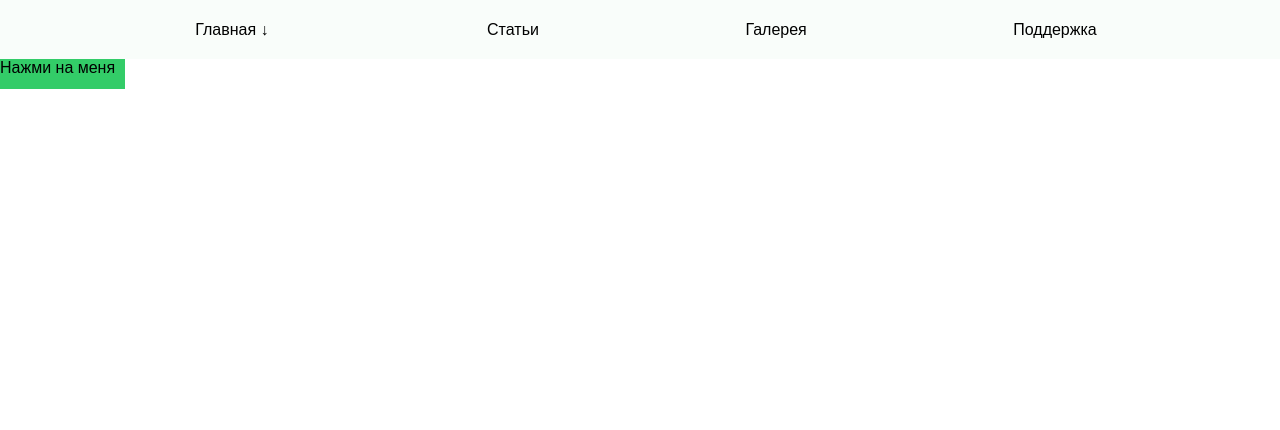
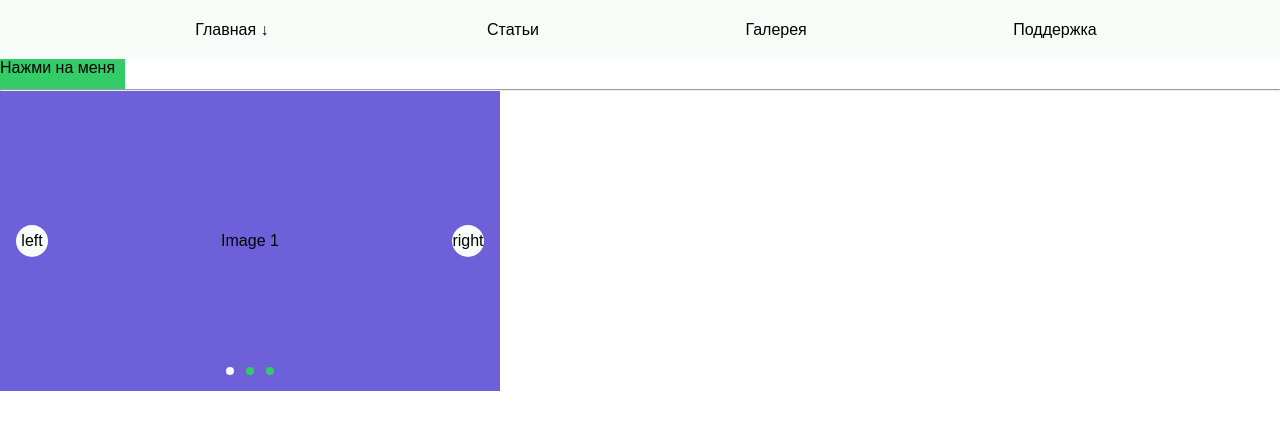
Before and after one commit to Ev-geek-niy/Animal-Site, a website built with Vite: page index.html in a window 1280 px wide. Built offline with nearby package versions, Linux system fonts and the light colour scheme.

Commit message:
Добавлен слайдер
- Добавлена базовая реализация слайдера
- Добавлена верстка шаблона, по которому создается слайдер
- Мелкие правки стиля модального окна

```diff
--- a/css/modal.css
+++ b/css/modal.css
@@ -15,6 +15,14 @@
     display: block;
 }
 
+.modal-header {
+    padding: 1rem;
+}
+
+.modal-content {
+    padding: 0 1rem;
+}
+
 .blackout {
     display: none;
     width: 100vw;
--- /dev/null
+++ b/css/slider.css
@@ -0,0 +1,61 @@
+.slider {
+    position: relative;
+    width: 500px;
+    height: 300px;
+    background: #6e60d8;
+
+}
+
+.slider .slide {
+    position: absolute;
+    opacity: 0;
+    top: 50%;
+    left: 50%;
+    transform: translate(-50%, -50%);
+}
+
+.slider .slide.active {
+    opacity: 1;
+}
+
+.slider-btn {
+    position: absolute;
+    top: 50%;
+    transform: translateY(-50%);
+    background: #f9fdfa;
+    width: 2rem;
+    height: 2rem;
+    border-radius: 1rem;
+    align-content: center;
+    text-align: center;
+    cursor: default;
+    user-select: none;
+}
+
+.slider-btn.prev {
+    left: 1rem;
+}
+
+.slider-btn.next {
+    right: 1rem;
+}
+
+.slider-counter {
+    position: absolute;
+    bottom: 1rem;
+    left: 50%;
+    transform: translateX(-50%);
+    display: flex;
+    gap: 12px;
+}
+
+.slider-counter > .dot {
+    width: 8px;
+    height: 8px;
+    border-radius: 50%;
+    background: #33cc68;
+}
+
+.slider-counter > .dot.active {
+    background: #f9fdfa;
+}
--- a/index.html
+++ b/index.html
@@ -1,12 +1,13 @@
 <!doctype html>
 <html lang="en">
 <head>
-        <meta charset="UTF-8" />
-        <meta name="viewport" content="width=device-width, initial-scale=1.0" />
-        <link rel="stylesheet" href="./css/variables.css" />
-        <link rel="stylesheet" href="./css/style.css" />
-        <link rel="stylesheet" href="./css/dropdown.css" />
-        <link rel="stylesheet" href="./css/modal.css" />
+    <meta charset="UTF-8"/>
+    <meta name="viewport" content="width=device-width, initial-scale=1.0"/>
+    <link rel="stylesheet" href="./css/variables.css"/>
+    <link rel="stylesheet" href="./css/style.css"/>
+    <link rel="stylesheet" href="./css/dropdown.css"/>
+    <link rel="stylesheet" href="./css/modal.css"/>
+    <link rel="stylesheet" href="./css/slider.css"/>
     <title>Document</title>
 </head>
 <body>
@@ -53,6 +54,21 @@
         >
             Нажми на меня
         </div>
+        <hr/>
+        <div class="slider">
+            <div class="slide active">
+                <span>Image 1</span>
+            </div>
+            <div class="slide">
+                <span>Image 2</span>
+            </div>
+            <div class="slide">
+                <span>Image 3</span>
+            </div>
+            <div class="slider-counter"></div>
+            <div class="slider-btn prev">left</div>
+            <div class="slider-btn next">right</div>
+        </div>
     </div>
     <div class="footer"></div>
 </div>
@@ -71,4 +87,5 @@
 </body>
 <script src="./js/dropdown.js"></script>
 <script src="./js/modal.js"></script>
+<script src="./js/slider.js"></script>
 </html>
--- /dev/null
+++ b/js/slider.js
@@ -0,0 +1,44 @@
+document.querySelector(".slider-btn.prev").addEventListener("click", prevSlide);
+document.querySelector(".slider-btn.next").addEventListener("click", nextSlide);
+
+const slides = [...document.querySelectorAll(".slide")];
+const sliderCounter = document.querySelector(".slider-counter");
+
+slides.forEach(slide => {
+  sliderCounter.insertAdjacentHTML("beforeend", `<div class="dot"></div>`)
+})
+
+const dots = document.querySelectorAll(".dot");
+dots[0].classList.add("active");
+
+function prevSlide() {
+  const currentSlideIndex = slides.findIndex(slide => slide.classList.contains("active"))
+  const currentSlide = slides[currentSlideIndex];
+
+  const prevSlideIndex = currentSlideIndex === 0
+      ? slides.length - 1
+      : currentSlideIndex - 1;
+  const prevSlide = slides[prevSlideIndex];
+
+  prevSlide.classList.add("active");
+  dots[prevSlideIndex].classList.add("active");
+
+  currentSlide.classList.remove("active");
+  dots[currentSlideIndex].classList.remove("active");
+}
+
+function nextSlide() {
+  const currentSlideIndex = slides.findIndex(slide => slide.classList.contains("active"))
+  const currentSlide = slides[currentSlideIndex];
+
+  const nextSlideIndex = currentSlideIndex === slides.length - 1
+      ? 0
+      : currentSlideIndex + 1;
+  const nextSlide = slides[nextSlideIndex];
+
+  nextSlide.classList.add("active");
+  dots[nextSlideIndex].classList.add("active");
+
+  currentSlide.classList.remove("active");
+  dots[currentSlideIndex].classList.remove("active");
+}
```
Also changed, not shown: 1 other file. Lines whose indentation alone changed are shown as unchanged.
